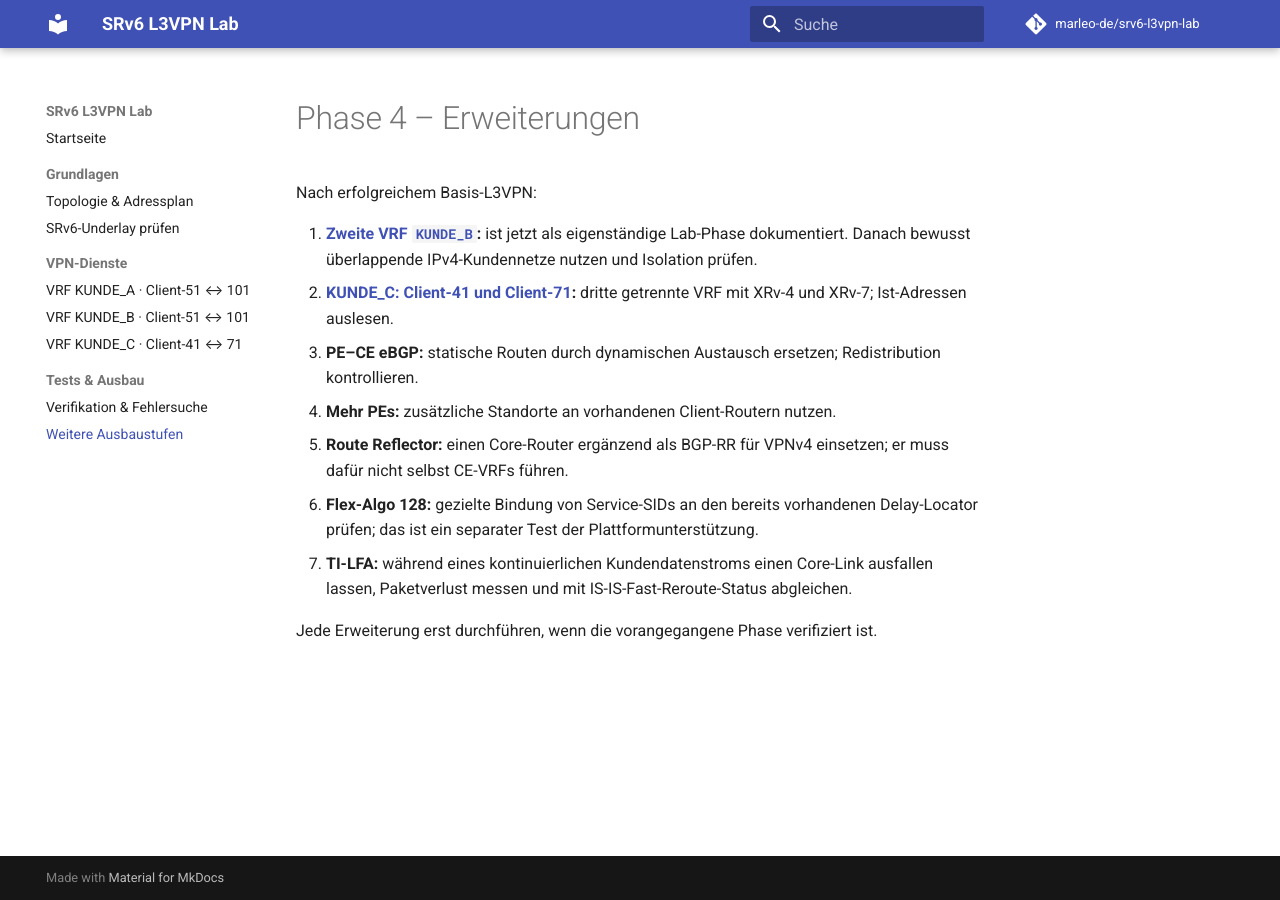
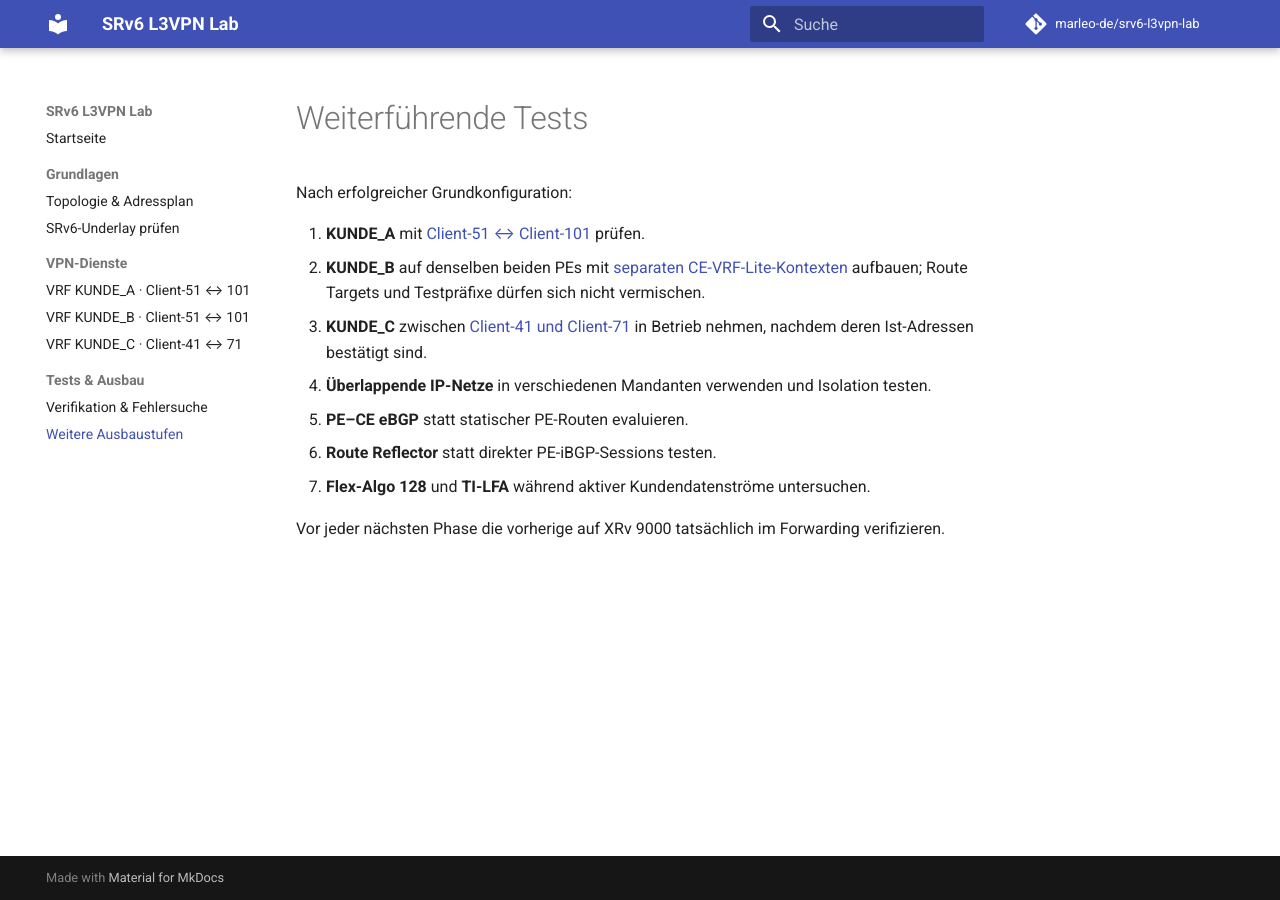
Before and after one commit to marleo-de/srv6-l3vpn-lab, an MkDocs documentation site: the page built from docs/erweiterungen.md, in a window 1280 px wide. Built offline with MkDocs 1.6.1 and Material for MkDocs 9.7.7, drawn with Linux system fonts in a browser that asks for light colours; comment, search, counter and statistics services are not loaded.

Commit message:
Use Client-51/XRv-5 for VPN A/B and reorganize documentation

```diff
--- a/docs/erweiterungen.md
+++ b/docs/erweiterungen.md
@@ -1,13 +1,13 @@
-# Phase 4 – Erweiterungen
+# Weiterführende Tests
 
-Nach erfolgreichem Basis-L3VPN:
+Nach erfolgreicher Grundkonfiguration:
 
-1. **[Zweite VRF `KUNDE_B`](kunde-b.md):** ist jetzt als eigenständige Lab-Phase dokumentiert. Danach bewusst überlappende IPv4-Kundennetze nutzen und Isolation prüfen.
-2. **[KUNDE_C: Client-41 und Client-71](kunde-c.md):** dritte getrennte VRF mit XRv-4 und XRv-7; Ist-Adressen auslesen.
-3. **PE–CE eBGP:** statische Routen durch dynamischen Austausch ersetzen; Redistribution kontrollieren.
-4. **Mehr PEs:** zusätzliche Standorte an vorhandenen Client-Routern nutzen.
-5. **Route Reflector:** einen Core-Router ergänzend als BGP-RR für VPNv4 einsetzen; er muss dafür nicht selbst CE-VRFs führen.
-6. **Flex-Algo 128:** gezielte Bindung von Service-SIDs an den bereits vorhandenen Delay-Locator prüfen; das ist ein separater Test der Plattformunterstützung.
-7. **TI-LFA:** während eines kontinuierlichen Kundendatenstroms einen Core-Link ausfallen lassen, Paketverlust messen und mit IS-IS-Fast-Reroute-Status abgleichen.
+1. **KUNDE_A** mit [Client-51 ↔ Client-101](l3vpn.md) prüfen.
+2. **KUNDE_B** auf denselben beiden PEs mit [separaten CE-VRF-Lite-Kontexten](kunde-b.md) aufbauen; Route Targets und Testpräfixe dürfen sich nicht vermischen.
+3. **KUNDE_C** zwischen [Client-41 und Client-71](kunde-c.md) in Betrieb nehmen, nachdem deren Ist-Adressen bestätigt sind.
+4. **Überlappende IP-Netze** in verschiedenen Mandanten verwenden und Isolation testen.
+5. **PE–CE eBGP** statt statischer PE-Routen evaluieren.
+6. **Route Reflector** statt direkter PE-iBGP-Sessions testen.
+7. **Flex-Algo 128** und **TI-LFA** während aktiver Kundendatenströme untersuchen.
 
-Jede Erweiterung erst durchführen, wenn die vorangegangene Phase verifiziert ist.
+Vor jeder nächsten Phase die vorherige auf XRv 9000 tatsächlich im Forwarding verifizieren.
```
